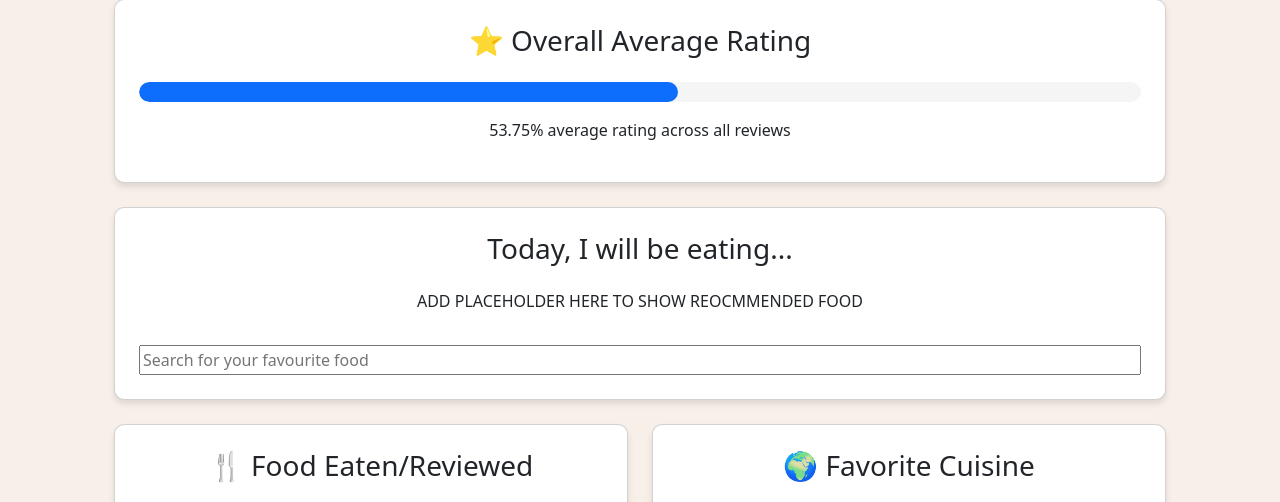
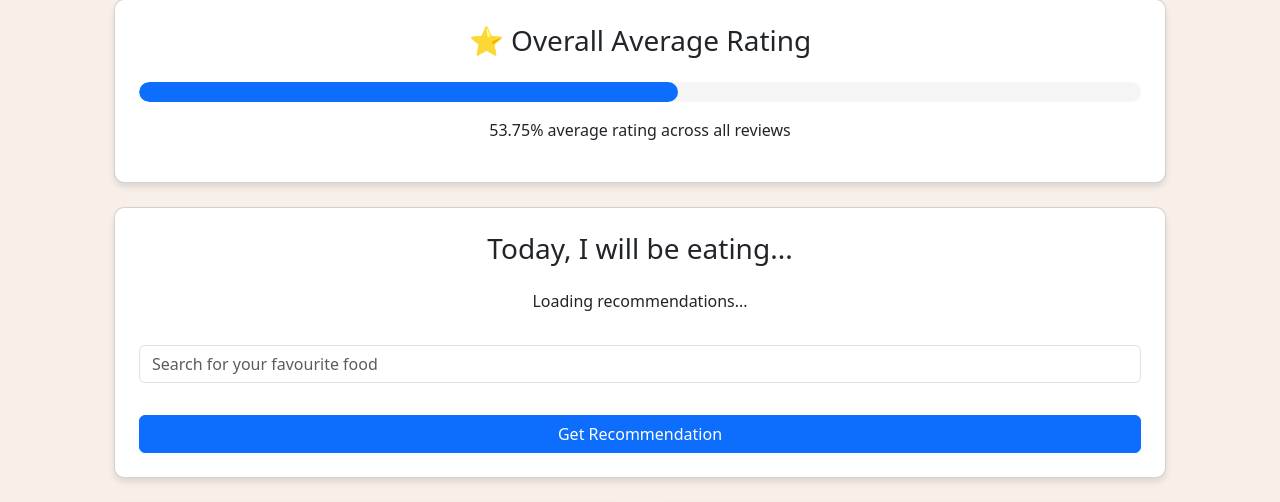
Before and after one commit to IanO7/CITS3403-Group-Project, a Flask app: page /my_stats in a window 1280 px wide. Shown: the part 966-1468 px from the top of the page. Run offline with Flask 3, Linux system fonts and the light colour scheme; a user stored in the database is signed in.

Commit message:
Implement food recommendation feature with user preferences and update my stats dashboard using the KNN algorithm.

```diff
--- a/app/templates/my_stats.html
+++ b/app/templates/my_stats.html
@@ -67,8 +67,9 @@
     <!-- Recommended Food-->
     <div class="card stat-card mt-4">
         <h3 class="card-title">Today, I will be eating...</h3>
-        <p>ADD PLACEHOLDER HERE TO SHOW REOCMMENDED FOOD</p>
-        <input type="text" placeholder = "Search for your favourite food"></input>
+        <p id="recommended-food">Loading recommendations...</p>
+        <input type="text" id="search-food" placeholder="Search for your favourite food" class="form-control mb-3">
+        <button id="get-recommendation" class="btn btn-primary">Get Recommendation</button>
     </div>
 
     <!-- Charts Section -->
@@ -100,5 +101,31 @@
     });
 
     // Add similar setups for cuisineChart and ratingChart
+
+    document.getElementById('get-recommendation').addEventListener('click', () => {
+        const spiciness = {{ stats.spiciness | default(50) }};
+        const deliciousness = {{ stats.deliciousness | default(50) }};
+        const value = {{ stats.value | default(50) }};
+        const plating = {{ stats.plating | default(50) }};
+        const overall = {{ overall_average_rating | default(50) }};
+
+        fetch(`/recommend_food?spiciness=${spiciness}&deliciousness=${deliciousness}&value=${value}&plating=${plating}&overall=${overall}`)
+            .then(response => response.json())
+            .then(data => {
+                if (data.success) {
+                    const recommendations = data.recommendations;
+                    const recommendedFood = recommendations.map(food => `
+                        <div>
+                            <h5>${food.restaurant}</h5>
+                            <p>Spiciness: ${food.spiciness}, Deliciousness: ${food.deliciousness}, Value: ${food.value}, Plating: ${food.plating}, Overall: ${food.overall}</p>
+                        </div>
+                    `).join('');
+                    document.getElementById('recommended-food').innerHTML = recommendedFood;
+                } else {
+                    document.getElementById('recommended-food').innerText = 'No recommendations found.';
+                }
+            })
+            .catch(error => console.error('Error:', error));
+    });
 </script>
 {% endblock %}
--- a/app/views.py
+++ b/app/views.py
@@ -2,6 +2,8 @@ from flask import Blueprint, render_template, request, redirect, url_for, sessio
 from .models import Note, User, Follow
 from . import db
 from werkzeug.security import generate_password_hash, check_password_hash
+import numpy as np
+from sklearn.neighbors import NearestNeighbors
 
 views = Blueprint('views', __name__)
 
@@ -310,3 +312,59 @@ def search_suggestions():
     # Search for users whose username contains the query (case-insensitive)
     suggestions = User.query.filter(User.username.ilike(f"%{query}%")).limit(5).all()
     return jsonify(success=True, suggestions=[user.username for user in suggestions]), 200
+
+@views.route('/recommend_food', methods=['GET'])
+def recommend_food():
+    user = current_user()
+    if not user:
+        return jsonify(success=False, error='User not authenticated'), 401
+
+    # Fetch all food items
+    food_items = Note.query.all()
+
+    # Prepare the data for KNN
+    food_data = []
+    food_ids = []
+    for food in food_items:
+        food_data.append([
+            food.Spiciness,
+            food.Deliciousness,
+            food.Value,
+            food.Plating,
+            (food.Spiciness + food.Deliciousness + food.Value + food.Plating) / 4  # Overall rating
+        ])
+        food_ids.append(food.id)
+
+    food_data = np.array(food_data)
+
+    # User's preference vector (example: adjust weights based on user preferences)
+    user_preference = np.array([
+        request.args.get('spiciness', 50, type=int),
+        request.args.get('deliciousness', 50, type=int),
+        request.args.get('value', 50, type=int),
+        request.args.get('plating', 50, type=int),
+        request.args.get('overall', 50, type=int)
+    ]).reshape(1, -1)
+
+    # Fit the KNN model
+    knn = NearestNeighbors(n_neighbors=5, metric='euclidean')
+    knn.fit(food_data)
+
+    # Find the nearest neighbors
+    distances, indices = knn.kneighbors(user_preference)
+
+    # Get the recommended food items
+    recommendations = []
+    for idx in indices[0]:
+        food = Note.query.get(food_ids[idx])
+        recommendations.append({
+            'id': food.id,
+            'restaurant': food.Resturaunt,
+            'spiciness': food.Spiciness,
+            'deliciousness': food.Deliciousness,
+            'value': food.Value,
+            'plating': food.Plating,
+            'overall': (food.Spiciness + food.Deliciousness + food.Value + food.Plating) / 4
+        })
+
+    return jsonify(success=True, recommendations=recommendations)
```
Also changed, not shown: instance/database.db.
